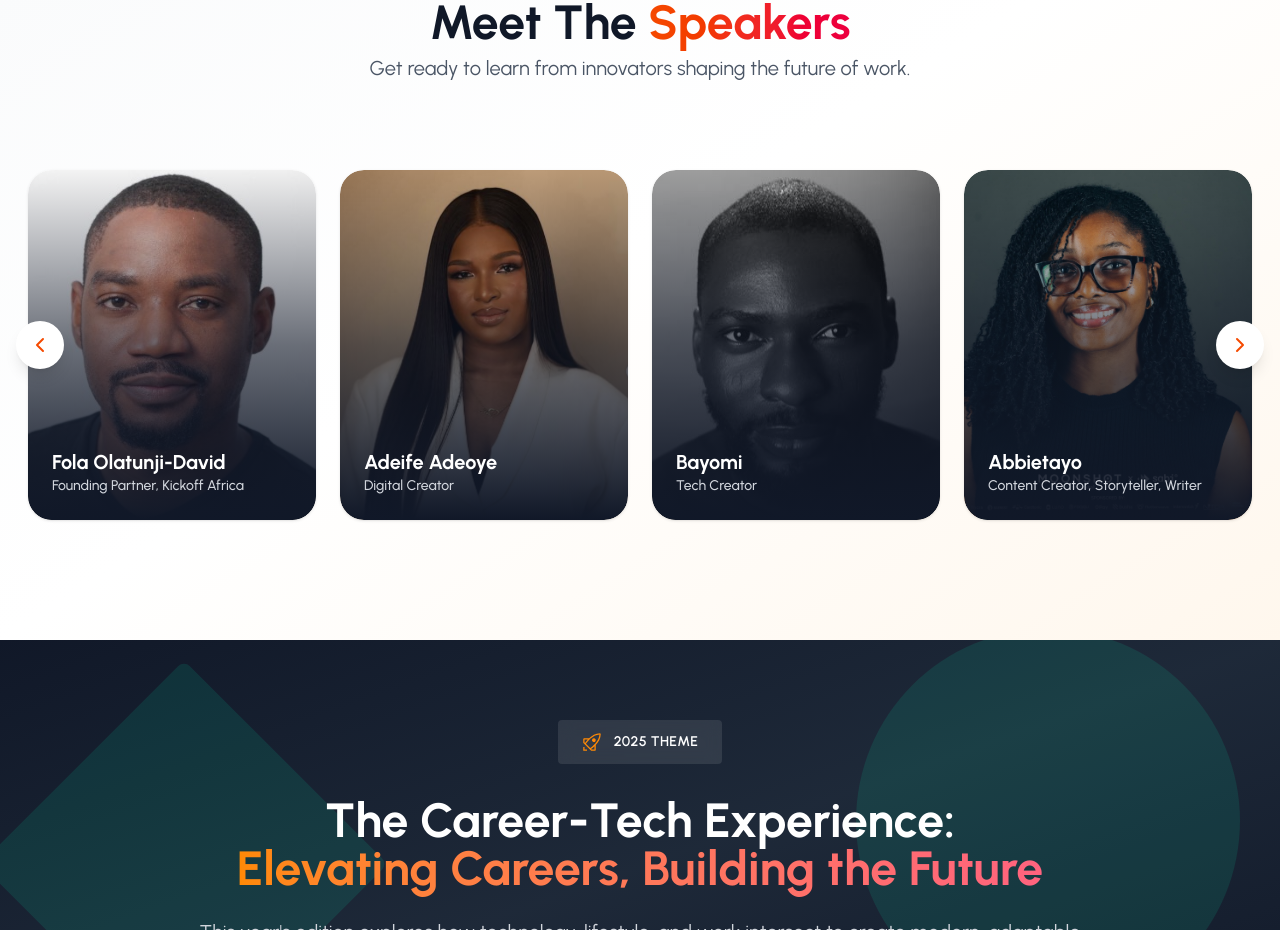
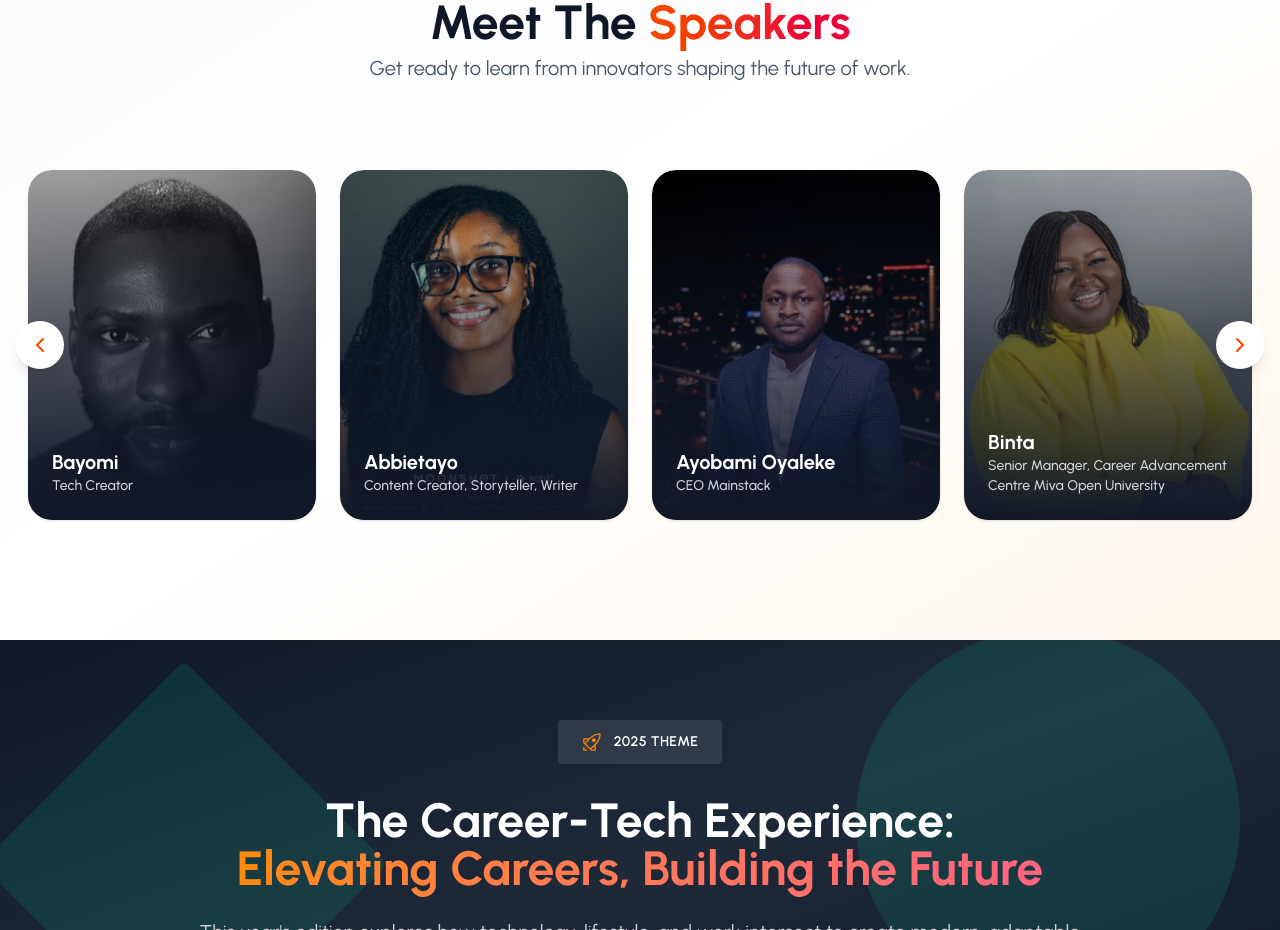
Before and after one commit to Olawoyin1/cbrunch, a React (Vite) app: page / in a window 1280 px wide. Shown: the part 2080-3010 px from the top of the page. Built offline with nearby package versions, Linux system fonts and the light colour scheme; grey boxes are pictures that could not be loaded.

Commit message:
auto slide

```diff
--- a/src/components/Speakers.tsx
+++ b/src/components/Speakers.tsx
@@ -80,12 +80,12 @@ export default function Speakers() {
     },
     {
       name: "Binta",
-      title: "Senior Manager, Career Advancement centre Miva Open University",
+      title: "Senior Manager, Career Advancement Centre Miva Open University",
       image: "../../Images/miva.jpeg",
     },
     {
       name: "Ebuka Emmanuel Arinze",
-      title: "Chief Product Officer",
+      title: "Chief Product Officer, Kredete",
       image: "../../Images/ebuka.jpg",
     },
     {
@@ -156,6 +156,9 @@ export default function Speakers() {
     speed: 600,
     slidesToShow,
     slidesToScroll: 1,
+    autoplay: true,
+    autoplaySpeed: 3000, // 3 seconds
+    pauseOnHover: true,
     arrows: true,
     nextArrow: <NextArrow />,
     prevArrow: <PrevArrow />,
```
